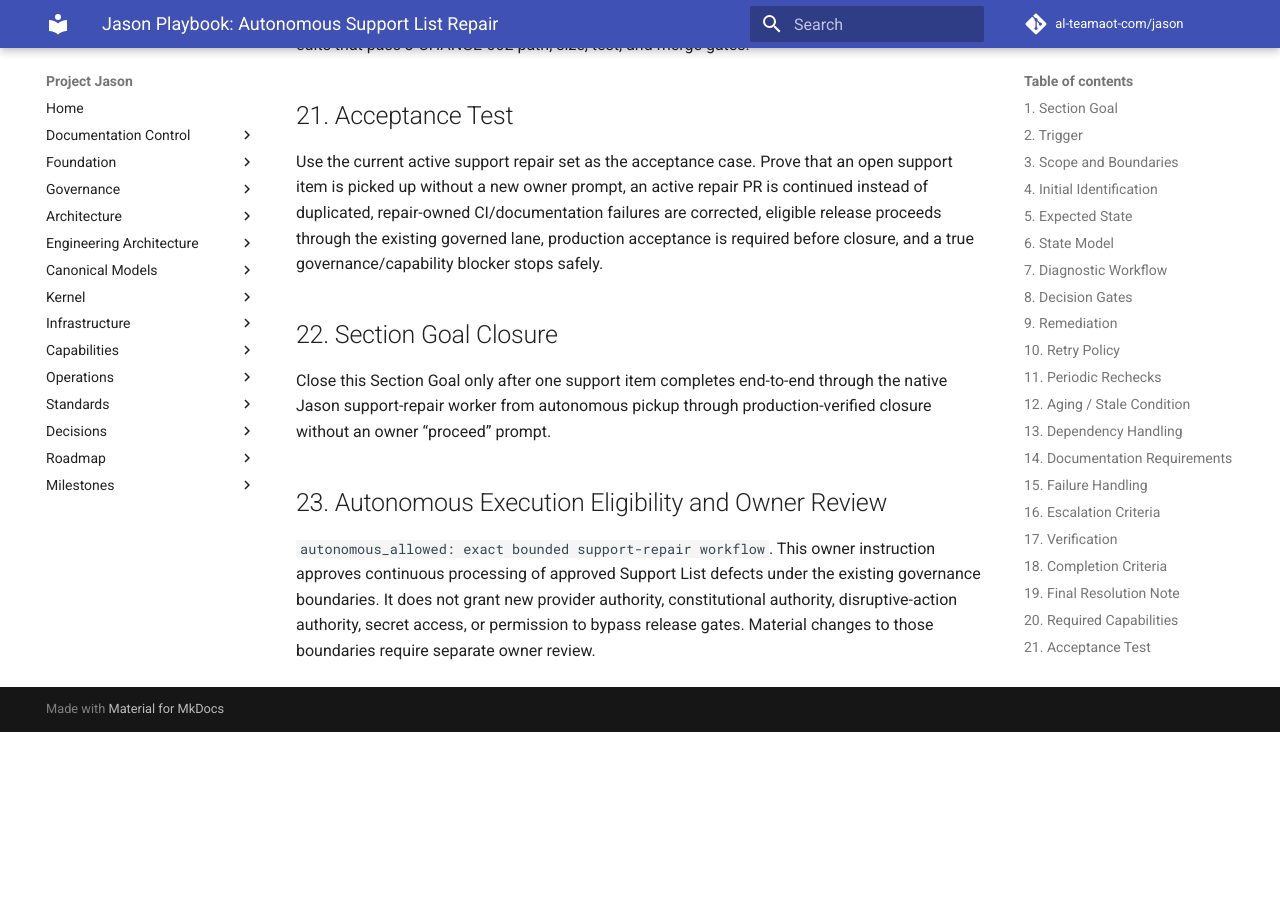
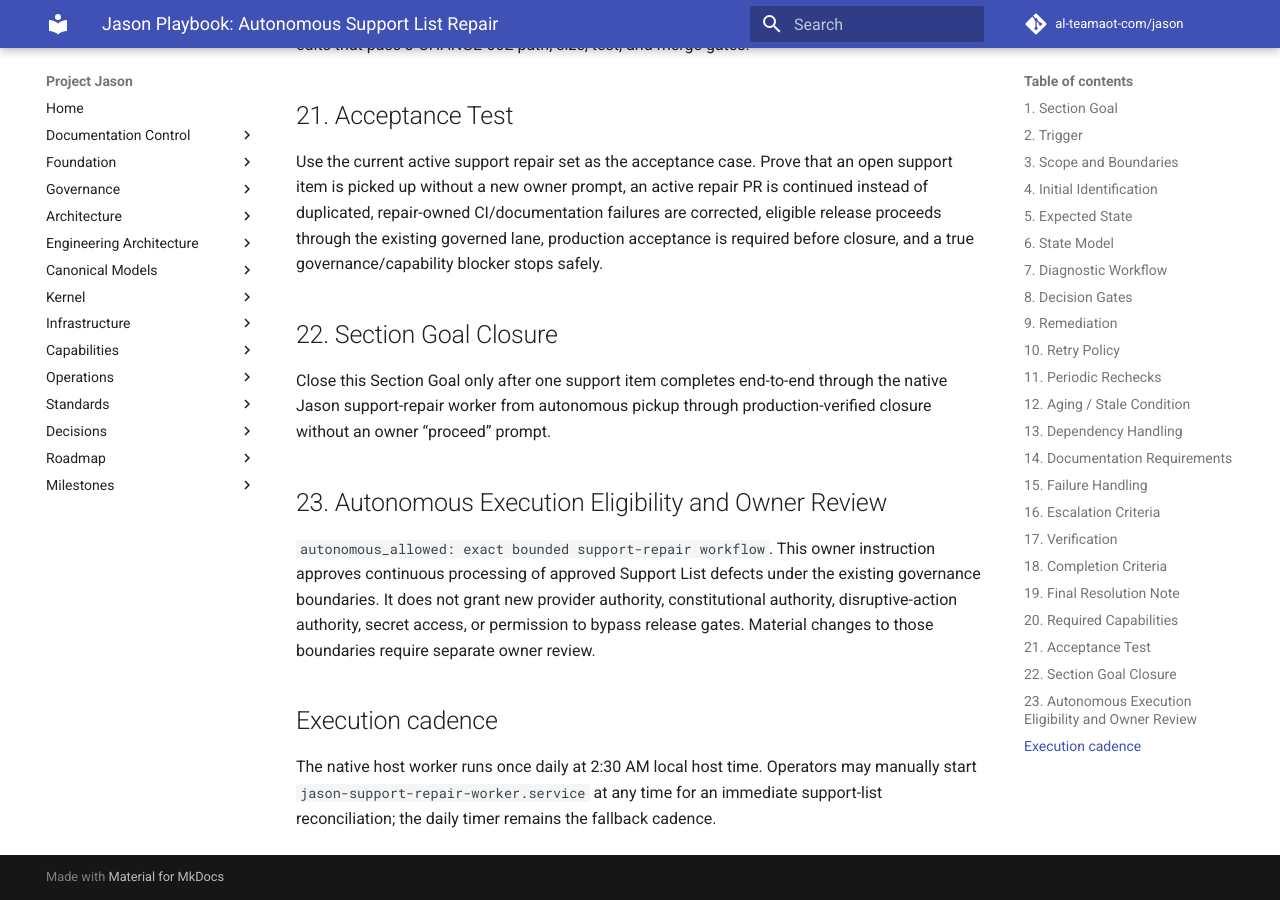
Before and after one commit to al-teamaot-com/jason, an MkDocs documentation site: the page built from docs/playbooks/Jason-Support-List-Autonomous-Repair.md, in a window 1280 px wide and 900 px high, scrolled down 3735 px. Built offline with MkDocs 1.6.1 and Material for MkDocs 9.7.7, drawn with Linux system fonts in a browser that asks for light colours; comment, search, counter and statistics services are not loaded; before the commit the page ends 4467 px from its top, so only the background shows below that.

Commit message:
Run Support List autonomy daily after hours

```diff
--- a/docs/playbooks/Jason-Support-List-Autonomous-Repair.md
+++ b/docs/playbooks/Jason-Support-List-Autonomous-Repair.md
@@ -73,3 +73,8 @@
 ## 23. Autonomous Execution Eligibility and Owner Review
 `autonomous_allowed: exact bounded support-repair workflow`.
 This owner instruction approves continuous processing of approved Support List defects under the existing governance boundaries. It does not grant new provider authority, constitutional authority, disruptive-action authority, secret access, or permission to bypass release gates. Material changes to those boundaries require separate owner review.
+
+
+## Execution cadence
+
+The native host worker runs once daily at 2:30 AM local host time. Operators may manually start `jason-support-repair-worker.service` at any time for an immediate support-list reconciliation; the daily timer remains the fallback cadence.
```
Also changed, not shown: 2 other files.
